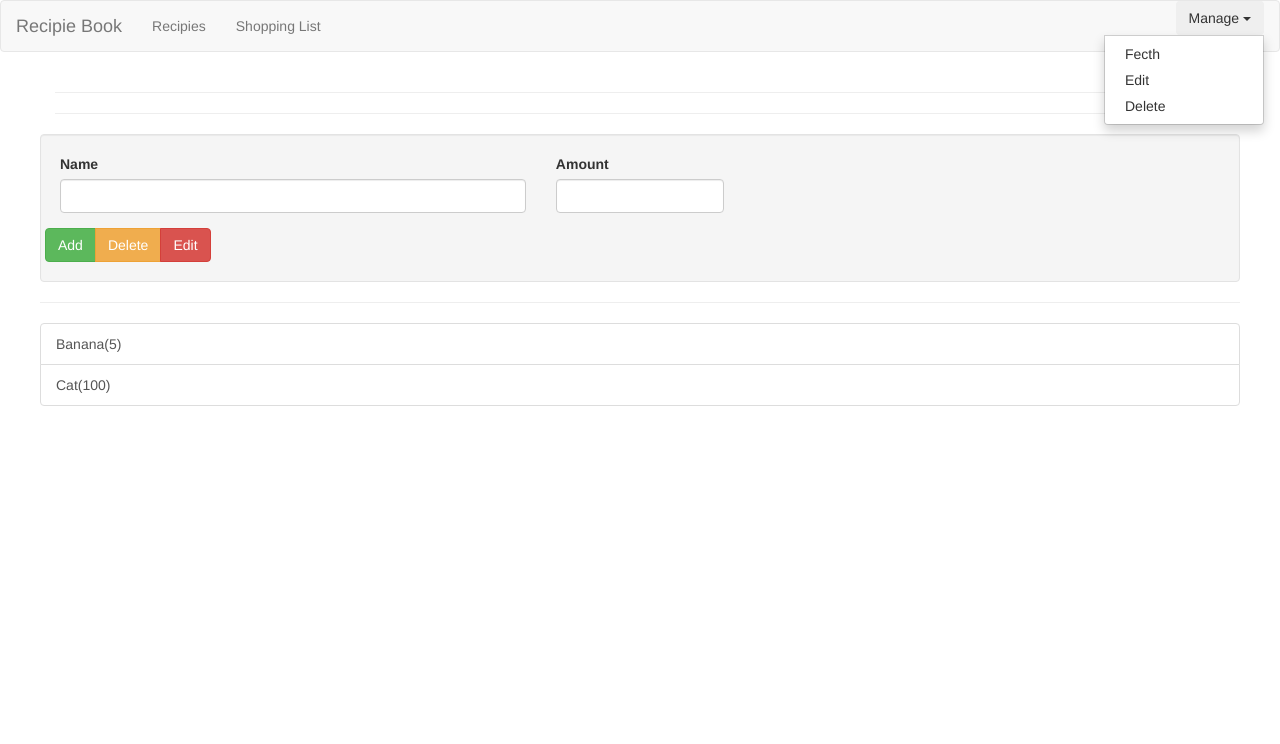
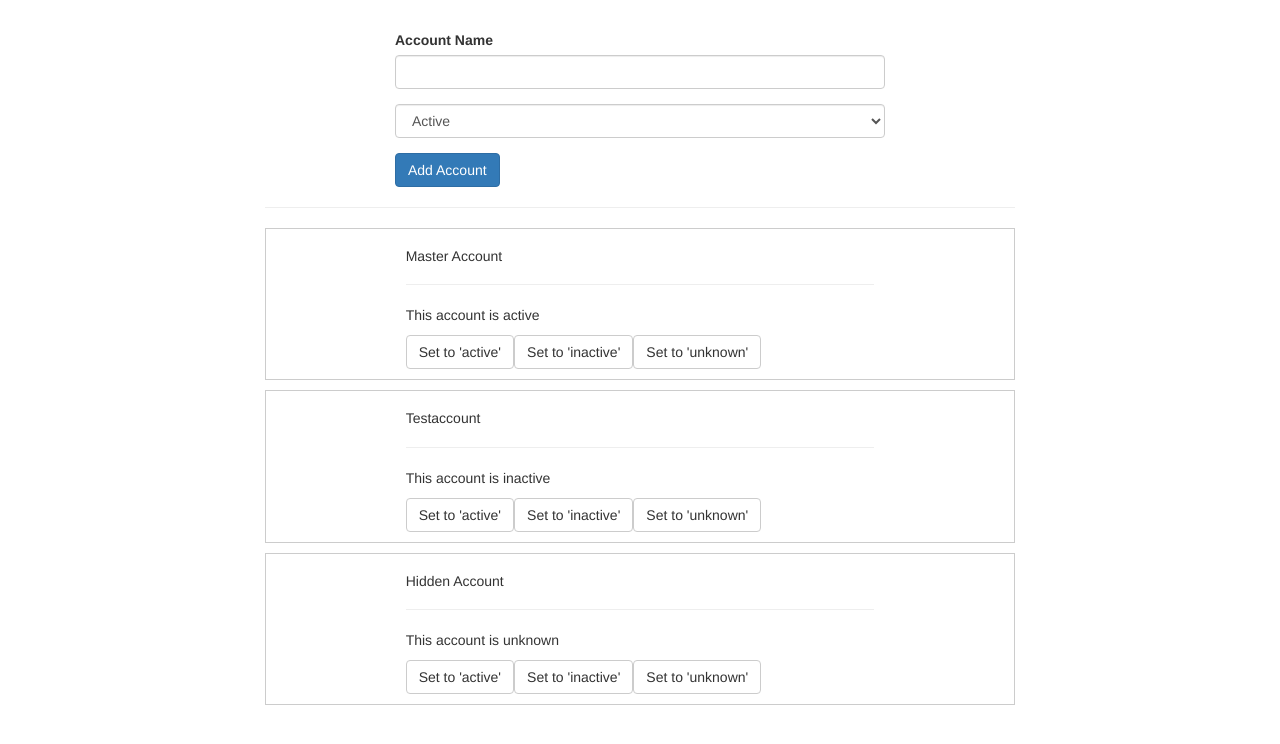
Before and after one commit to shivaprasadh979/angular_world, an Angular app: page / in a window 1280 px wide. Shown: the top 744 px of the page. Built offline with nearby package versions, Linux system fonts and the light colour scheme.

Commit message:
services

```diff
--- /dev/null
+++ b/src/app/account/account.component.css
@@ -0,0 +1,5 @@
+.row {
+  border: 1px solid #ccc;
+  margin: 10px 0;
+  padding: 10px 0;
+}
--- /dev/null
+++ b/src/app/account/account.component.html
@@ -0,0 +1,10 @@
+<div class="row">
+  <div class="col-xs-12 col-md-8 col-md-offset-2">
+    <h5>{{ account.name }}</h5>
+    <hr>
+    <p>This account is {{ account.status }}</p>
+    <button class="btn btn-default" (click)="onSetTo('active')">Set to 'active'</button>
+    <button class="btn btn-default" (click)="onSetTo('inactive')">Set to 'inactive'</button>
+    <button class="btn btn-default" (click)="onSetTo('unknown')">Set to 'unknown'</button>
+  </div>
+</div>
--- /dev/null
+++ b/src/app/account/account.component.ts
@@ -0,0 +1,24 @@
+import { Component, Input } from '@angular/core';
+
+import { LoggingService } from '../logging.service';
+import { AccountsService } from '../accounts.service';
+
+@Component({
+  selector: 'app-account',
+  templateUrl: './account.component.html',
+  styleUrls: ['./account.component.css'],
+  // providers: [LoggingService]
+})
+export class AccountComponent {
+  @Input() account: {name: string, status: string};
+  @Input() id: number;
+
+  constructor(private loggingService: LoggingService,
+              private accountsService: AccountsService) {}
+
+  onSetTo(status: string) {
+    this.accountsService.updateStatus(this.id, status);
+    // this.loggingService.logStatusChange(status);
+    this.accountsService.statusUpdated.emit(status);
+  }
+}
--- /dev/null
+++ b/src/app/accounts.service.ts
@@ -0,0 +1,34 @@
+import { EventEmitter, Injectable } from '@angular/core';
+
+import { LoggingService } from './logging.service';
+
+@Injectable()
+export class AccountsService {
+  accounts = [
+    {
+      name: 'Master Account',
+      status: 'active'
+    },
+    {
+      name: 'Testaccount',
+      status: 'inactive'
+    },
+    {
+      name: 'Hidden Account',
+      status: 'unknown'
+    }
+  ];
+  statusUpdated = new EventEmitter<string>();
+
+  constructor(private loggingService: LoggingService) {}
+
+  addAccount(name: string, status: string) {
+    this.accounts.push({name: name, status: status});
+    this.loggingService.logStatusChange(status);
+  }
+
+  updateStatus(id: number, status: string) {
+    this.accounts[id].status = status;
+    this.loggingService.logStatusChange(status);
+  }
+}
--- a/src/app/app.component.css
+++ b/src/app/app.component.css
@@ -0,0 +1,3 @@
+.container {
+  margin-top: 30px;
+}
--- a/src/app/app.component.html
+++ b/src/app/app.component.html
@@ -1,10 +1,12 @@
-<!-- <h3>Main component working</h3> -->
-<app-header (featureSelected)="onFeatureSelected($event)"></app-header>
 <div class="container">
   <div class="row">
-    <app-recipies *ngIf="[feature] == 'recipie'"></app-recipies>
-    <hr />
-    <hr />
-    <app-shopping-list *ngIf="[feature] != 'recipie'"></app-shopping-list>
+    <div class="col-xs-12 col-md-8 col-md-offset-2">
+      <app-new-account></app-new-account>
+      <hr>
+      <app-account
+        *ngFor="let acc of accounts; let i = index"
+        [account]="acc"
+        [id]="i"></app-account>
+    </div>
   </div>
 </div>
--- a/src/app/app.component.ts
+++ b/src/app/app.component.ts
@@ -1,13 +1,18 @@
-import { Component } from '@angular/core';
+import { Component, OnInit } from '@angular/core';
+
+import { AccountsService } from './accounts.service';
 
 @Component({
   selector: 'app-root',
   templateUrl: './app.component.html',
-  styleUrls: ['./app.component.css'],
+  styleUrls: ['./app.component.css']
 })
-export class AppComponent {
-  feature: string;
-  onFeatureSelected(feature: string) {
-    this.feature = feature;
+export class AppComponent implements OnInit {
+  accounts: {name: string, status: string}[] = [];
+
+  constructor(private accountsService: AccountsService) {}
+
+  ngOnInit() {
+    this.accounts = this.accountsService.accounts;
   }
 }
--- /dev/null
+++ b/src/app/logging.service.ts
@@ -0,0 +1,5 @@
+export class LoggingService {
+  logStatusChange(status: string) {
+    console.log('A server status changed, new status: ' + status);
+  }
+}
--- /dev/null
+++ b/src/app/new-account/new-account.component.html
@@ -0,0 +1,23 @@
+<div class="row">
+  <div class="col-xs-12 col-md-8 col-md-offset-2">
+    <div class="form-group">
+      <label>Account Name</label>
+      <input
+        type="text"
+        class="form-control"
+        #accountName>
+    </div>
+    <div class="form-group">
+      <select class="form-control" #status>
+        <option value="active">Active</option>
+        <option value="inactive">Inactive</option>
+        <option value="hidden">Hidden</option>
+      </select>
+    </div>
+    <button
+      class="btn btn-primary"
+      (click)="onCreateAccount(accountName.value, status.value)">
+      Add Account
+    </button>
+  </div>
+</div>
--- /dev/null
+++ b/src/app/new-account/new-account.component.ts
@@ -0,0 +1,25 @@
+import { Component } from '@angular/core';
+
+import { LoggingService } from '../logging.service';
+import { AccountsService } from '../accounts.service';
+
+@Component({
+  selector: 'app-new-account',
+  templateUrl: './new-account.component.html',
+  styleUrls: ['./new-account.component.css'],
+  // providers: [LoggingService]
+})
+export class NewAccountComponent {
+
+  constructor(private loggingService: LoggingService,
+              private accountsService: AccountsService) {
+    this.accountsService.statusUpdated.subscribe(
+      (status: string) => alert('New Status: ' + status)
+    );
+  }
+
+  onCreateAccount(accountName: string, accountStatus: string) {
+    this.accountsService.addAccount(accountName, accountStatus);
+    // this.loggingService.logStatusChange(accountStatus);
+  }
+}
```
Also changed, not shown: src/app/app.module.ts (+11 -17 lines), src/app/new-account/new-account.component.css (added), 1 other file (tests, documents, lock files or other folders).
